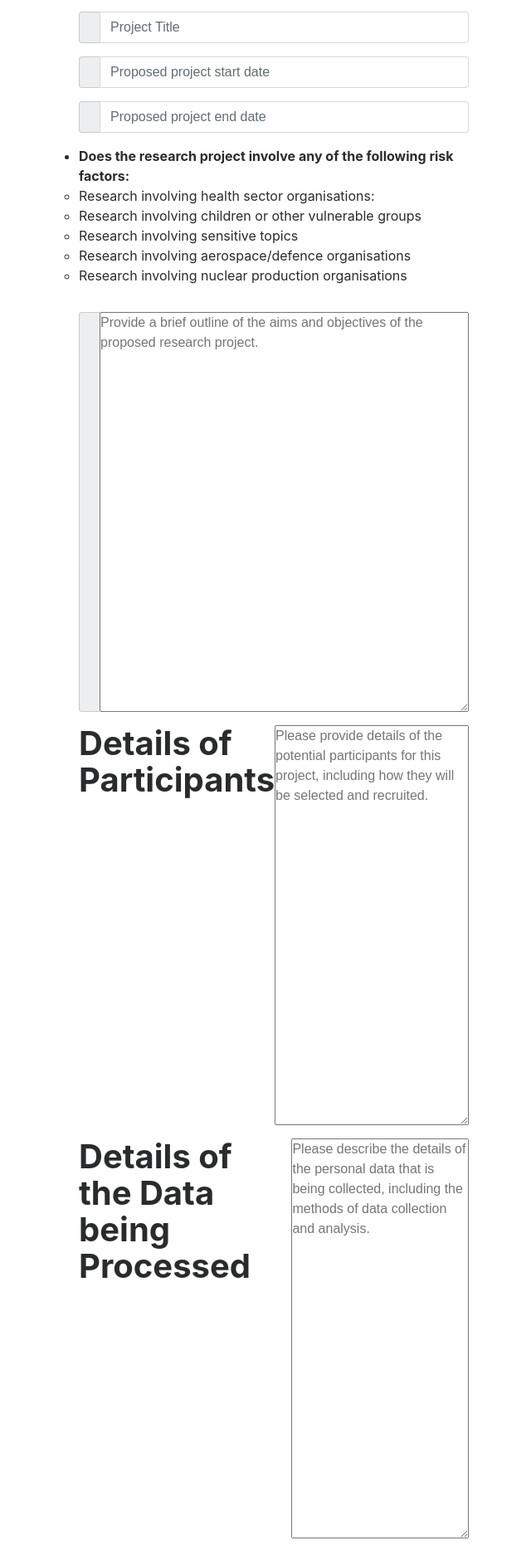
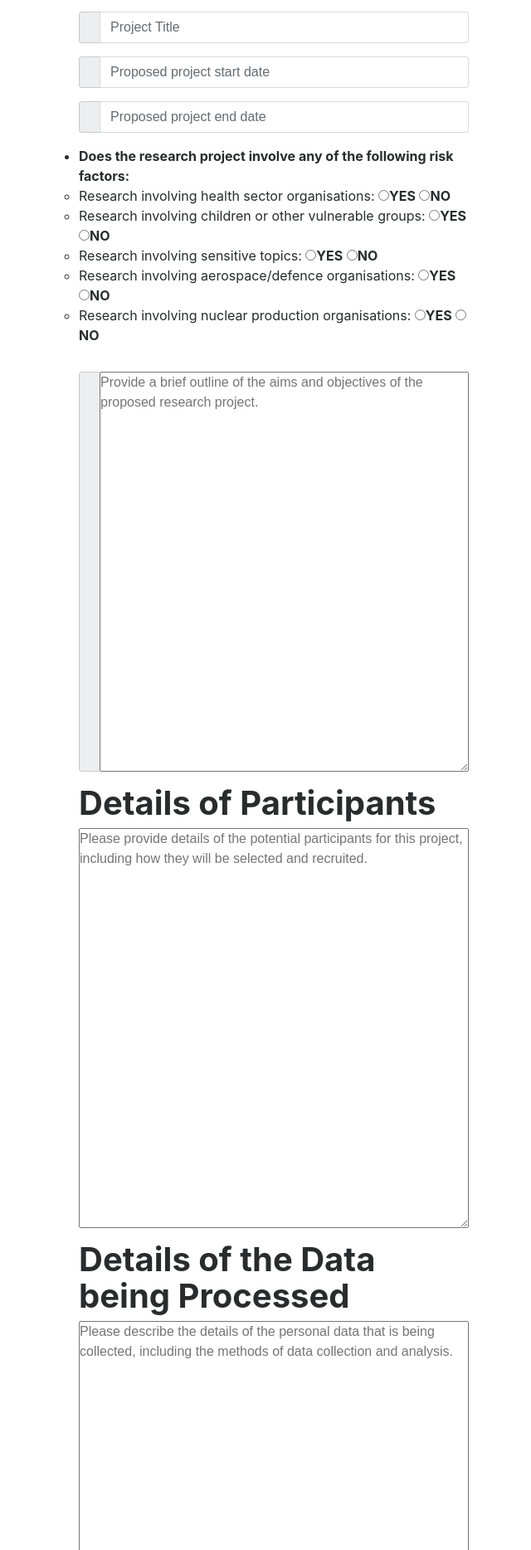
Before and after one commit to chisoftltd/RGUEthics, a PHP site: page /student.php in a window 1280 px wide. Shown: the part 589-2457 px from the top of the page at 83% size, without its empty margins (310-950 px from the left). Run offline with PHP 8.4, Linux system fonts and the light colour scheme; data that the repository does not hold is empty.

Commit message:
Merge origin/master
Conflicts:
	register.php

```diff
--- a/student.php
+++ b/student.php
@@ -132,18 +132,33 @@ $error = false;
                                         <ul>
                                             <li>
                                                 Research involving health sector organisations:
+                                                <input type="radio" name="yes" value="1"><b>YES</b>
+                                                <input type="radio" name="yes" value="0"><b>NO</b>
+
                                             </li>
                                             <li>
-                                                Research involving children or other vulnerable groups
+                                                Research involving children or other vulnerable groups:
+                                                <input type="radio" name="yes" value="1"><b>YES</b>
+                                                <input type="radio" name="yes" value="0"><b>NO</b>
+
                                             </li>
                                             <li>
-                                                Research involving sensitive topics
+                                                Research involving sensitive topics:
+                                                <input type="radio" name="yes" value="1"><b>YES</b>
+                                                <input type="radio" name="yes" value="0"><b>NO</b>
+
                                             </li>
                                             <li>
-                                                Research involving aerospace/defence organisations
+                                                Research involving aerospace/defence organisations:
+                                                <input type="radio" name="yes" value="1"><b>YES</b>
+                                                <input type="radio" name="yes" value="0"><b>NO</b>
+
                                             </li>
                                             <li>
-                                                Research involving nuclear production organisations
+                                                Research involving nuclear production organisations:
+                                                <input type="radio" name="yes" value="1"><b>YES</b>
+                                                <input type="radio" name="yes" value="0"><b>NO</b>
+
                                             </li>
                                         </ul>
                                     </li>
@@ -158,29 +173,32 @@ $error = false;
                             </div>
                         </div>
 
-                        <div class="form-group">
-                            <div class="input-group">
                         <h1>
                             <strong>Details of Participants</strong>
                         </h1>
+
+                        <div class="form-group">
+                            <div class="input-group">
                                 <textarea class="glyphicon glyphicon-lock" name="body" id="body" rows="20" cols="60" placeholder="Please provide details of the potential participants for this project, including how they will be selected and recruited." maxlength="60"></textarea>
                             </div>
                         </div>
 
-                        <div class="form-group">
-                            <div class="input-group">
                         <h1>
                             <strong>Details of the Data being Processed</strong>
                         </h1>
+
+                        <div class="form-group">
+                            <div class="input-group">
                                 <textarea class="glyphicon glyphicon-lock" name="body" id="body" rows="20" cols="60" placeholder="Please describe the details of the personal data that is being collected, including the methods of data collection and analysis." maxlength="60"></textarea>
                             </div>
                         </div>
 
-                        <div class="form-group">
-                            <div class="input-group">
                         <h1>
                             <strong>Sharing (Disclosure)</strong>
                         </h1>
+
+                        <div class="form-group">
+                            <div class="input-group">
                                 <textarea class="glyphicon glyphicon-lock" name="body" id="body" rows="20" cols="60" placeholder="Please describe how the outcomes of the research will be disseminated (for example provide an explanation as to where, and how, will the results be published, or other mechanisms you will be using to share the potential participants personal data)." maxlength="60"></textarea>
                             </div>
                         </div>
@@ -198,13 +216,10 @@ $error = false;
                             </div>
                         </div>
 
-                        <div class="form-group">
-                            <div class="input-group">
                         <h2>
                             <strong>Data Storage</strong>
                         </h2>
-                            </div>
-                        </div>
+
 
                         <div class="form-group">
                             <div class="input-group">
@@ -212,11 +227,11 @@ $error = false;
                             </div>
                         </div>
 
-                        <div class="form-group">
-                            <div class="input-group">
                         <h2>
                             <strong>International Transfer</strong>
                         </h2>
+                        <div class="form-group">
+                            <div class="input-group">
                                 <textarea class="glyphicon glyphicon-lock" name="body" id="body" rows="10" cols="60" placeholder="
                                           Will identifiable data be transferred outside the UK as part of this study? YES / NO
                                           <br>
@@ -238,11 +253,11 @@ $error = false;
                             </div>
                         </div>
 
-                        <div class="form-group">
-                            <div class="input-group">
                         <h2>
                             <strong>Notification</strong>
                         </h2>
+                        <div class="form-group">
+                            <div class="input-group">
                                 <h3 style="font-style: italic">(Please note that notification is a prerequisite for registration)</h3>
                                 <div><h2>Have you informed your department's Data Protection Coordinator about your project? </h2>
                                     <input type="radio" name="yes" value="1"><b>YES</b>
```
Lines whose indentation alone changed are shown as unchanged.
